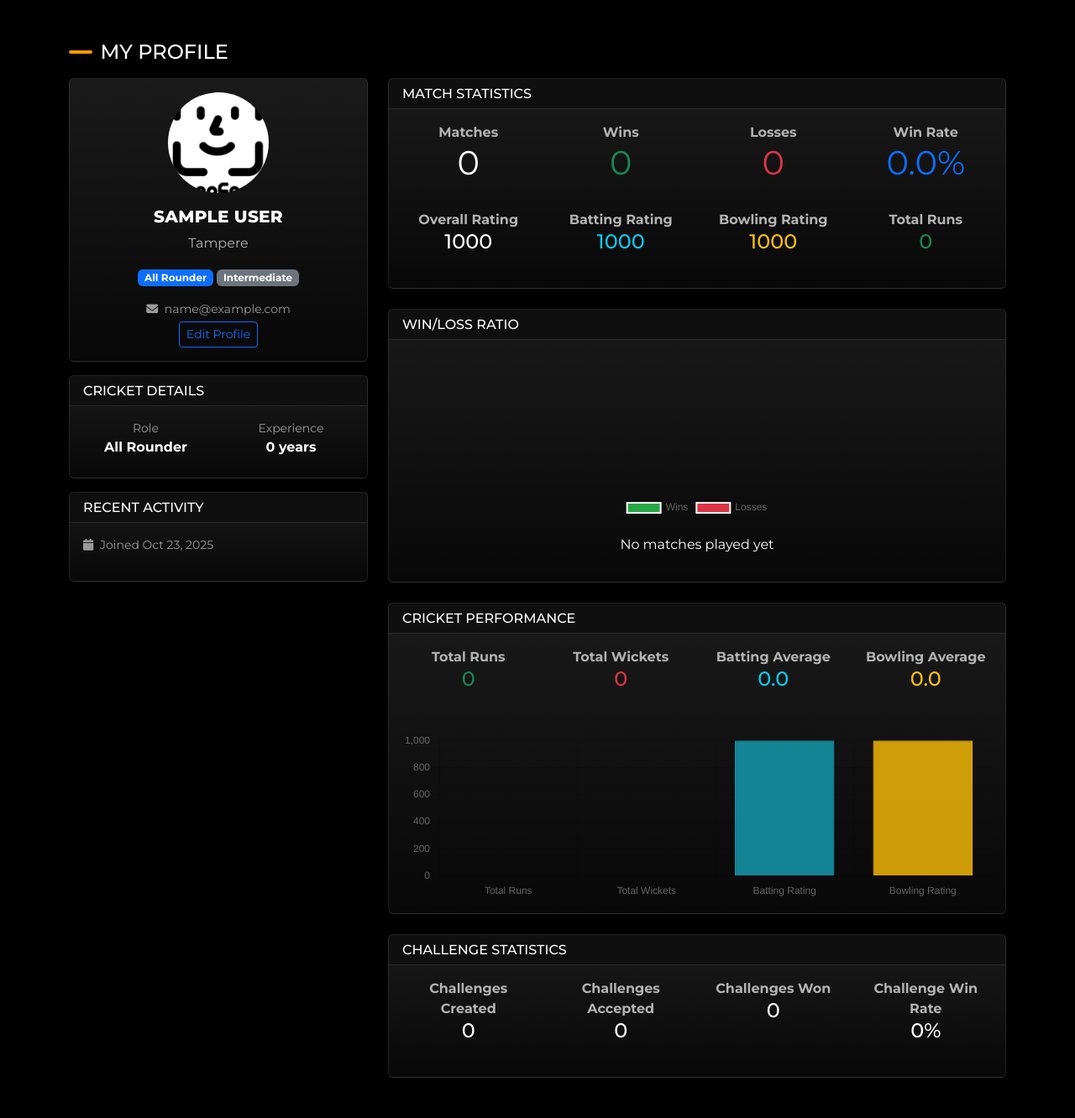
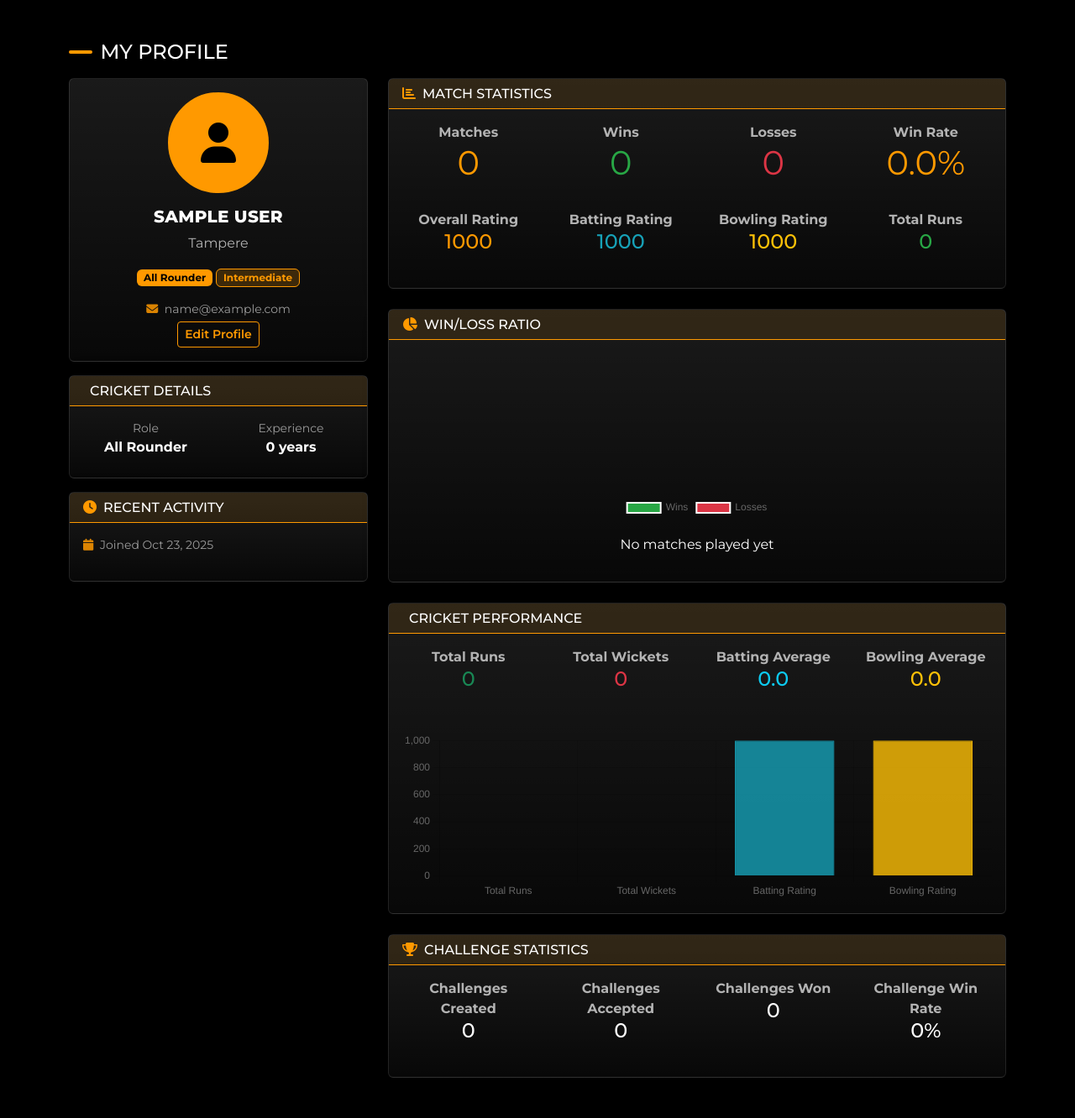
Before and after one commit to usmanjavaid227/SportsHub, a Django app: page /profile/ in a window 1280 px wide. Shown: the part 61-1393 px from the top of the page at 84% size. Run offline with Django 4.2, Linux system fonts and the light colour scheme; the visitor is signed in with stand-in values (Sample User, id 1); data comes from the database, SQL or seed files in the repository; data that the repository does not hold is empty.

Commit message:
Update profile pages with template styling and fix leaderboard links

```diff
--- a/templates/home.html
+++ b/templates/home.html
@@ -860,7 +860,7 @@
               <div class="d-flex align-items-center">
                 <div class="me-3">${avatarHtml}</div>
                 <div>
-                  <a href="/profiles/${player.id}/" class="link-light text-decoration-none fw-bold">${player.username}</a>
+                  <a href="/profile/${player.id}/" class="link-light text-decoration-none fw-bold">${player.username}</a>
                   ${countryHtml}
                 </div>
               </div>
--- a/templates/leaderboard.html
+++ b/templates/leaderboard.html
@@ -470,7 +470,7 @@ document.addEventListener('DOMContentLoaded', function() {
                     <div class="d-flex align-items-center">
                         <div class="me-3">${avatarHtml}</div>
                         <div>
-                            <a href="/profiles/${player.id}/" class="link-light text-decoration-none fw-bold">${player.username}</a>
+                            <a href="/profile/${player.id}/" class="link-light text-decoration-none fw-bold">${player.username}</a>
                             ${countryHtml}
                         </div>
                     </div>
--- a/templates/profile.html
+++ b/templates/profile.html
@@ -7,18 +7,20 @@
 <div class="row g-4">
   <!-- Profile Card -->
   <div class="col-12 col-lg-4">
-    <div class="card text-center">
+    <div class="card text-center profile-card">
       <div class="card-body">
         {% if user.avatar and user.avatar.url %}
-        <img src="{{ user.avatar.url }}" alt="Avatar" class="rounded-circle mb-3" style="width:120px;height:120px;object-fit:cover;">
+        <img src="{{ user.avatar.url }}" alt="Avatar" class="rounded-circle mb-3 profile-avatar" style="width:120px;height:120px;object-fit:cover; border: 3px solid var(--sh-orange);">
         {% else %}
-        <img src="{% static 'img/avatar-placeholder.png' %}" alt="Avatar" class="rounded-circle mb-3" style="width:120px;height:120px;object-fit:cover;">
+        <div class="rounded-circle mb-3 profile-avatar-placeholder" style="width:120px;height:120px;background: var(--sh-orange); color: #000; display: flex; align-items: center; justify-content: center; margin: 0 auto; border: 3px solid var(--sh-orange);">
+          <i class="fa-solid fa-user fa-3x"></i>
+        </div>
         {% endif %}
-        <h5 class="card-title">{{ user.get_full_name|default:user.username }}</h5>
+        <h5 class="card-title" style="color: var(--sh-white);">{{ user.get_full_name|default:user.username }}</h5>
         <p class="text-muted">{{ user.city }}</p>
         <div class="mb-3">
-          <span class="badge bg-primary">{{ user.get_role_display }}</span>
-          <span class="badge bg-secondary">{{ user.get_experience_level_display }}</span>
+          <span class="badge" style="background: var(--sh-orange); color: #000;">{{ user.get_role_display }}</span>
+          <span class="badge" style="background: rgba(255,153,0,0.2); color: var(--sh-orange); border: 1px solid var(--sh-orange);">{{ user.get_experience_level_display }}</span>
         </div>
         {% if user.bio %}
         <p class="small text-muted">{{ user.bio|truncatewords:20 }}</p>
@@ -28,47 +30,47 @@
         <div class="mt-3">
           {% if user.email %}
           <p class="small text-muted mb-1">
-            <i class="fa-solid fa-envelope me-1"></i>
+            <i class="fa-solid fa-envelope me-1" style="color: var(--sh-orange);"></i>
             {{ user.email }}
           </p>
           {% endif %}
           {% if user.phone %}
           <p class="small text-muted mb-1">
-            <i class="fa-solid fa-phone me-1"></i>
+            <i class="fa-solid fa-phone me-1" style="color: var(--sh-orange);"></i>
             {{ user.phone }}
           </p>
           {% endif %}
         </div>
 
-        <a href="{% url 'profile_edit' %}" class="btn btn-outline-primary btn-sm">Edit Profile</a>
+        <a href="{% url 'profile_edit' %}" class="btn btn-outline-tcc btn-sm">Edit Profile</a>
       </div>
     </div>
 
     <!-- Cricket Details -->
     <div class="card mt-3">
-      <div class="card-header">
-        <h6 class="mb-0">Cricket Details</h6>
+      <div class="card-header" style="background: rgba(255,153,0,0.1); border-bottom: 1px solid var(--sh-orange);">
+        <h6 class="mb-0" style="color: var(--sh-white);"><i class="fa-solid fa-cricket-bat-ball me-2" style="color: var(--sh-orange);"></i>Cricket Details</h6>
       </div>
       <div class="card-body">
         <div class="row text-center">
           <div class="col-6 mb-2">
             <div class="small text-muted">Role</div>
-            <div class="fw-bold">{{ user.get_role_display }}</div>
+            <div class="fw-bold" style="color: var(--sh-white);">{{ user.get_role_display }}</div>
           </div>
           <div class="col-6 mb-2">
             <div class="small text-muted">Experience</div>
-            <div class="fw-bold">{{ user.years_playing }} years</div>
+            <div class="fw-bold" style="color: var(--sh-white);">{{ user.years_playing }} years</div>
           </div>
           {% if user.preferred_batting_style %}
           <div class="col-6 mb-2">
             <div class="small text-muted">Batting</div>
-            <div class="fw-bold">{{ user.get_preferred_batting_style_display }}</div>
+            <div class="fw-bold" style="color: var(--sh-white);">{{ user.get_preferred_batting_style_display }}</div>
           </div>
           {% endif %}
           {% if user.preferred_bowling_style %}
           <div class="col-6 mb-2">
             <div class="small text-muted">Bowling</div>
-            <div class="fw-bold">{{ user.get_preferred_bowling_style_display }}</div>
+            <div class="fw-bold" style="color: var(--sh-white);">{{ user.get_preferred_bowling_style_display }}</div>
           </div>
           {% endif %}
         </div>
@@ -77,17 +79,17 @@
 
     <!-- Recent Activity -->
     <div class="card mt-3">
-      <div class="card-header">
-        <h6 class="mb-0">Recent Activity</h6>
+      <div class="card-header" style="background: rgba(255,153,0,0.1); border-bottom: 1px solid var(--sh-orange);">
+        <h6 class="mb-0" style="color: var(--sh-white);"><i class="fa-solid fa-clock me-2" style="color: var(--sh-orange);"></i>Recent Activity</h6>
       </div>
       <div class="card-body">
         <p class="small text-muted">
-          <i class="fa-solid fa-calendar me-1"></i>
+          <i class="fa-solid fa-calendar me-1" style="color: var(--sh-orange);"></i>
           Joined {{ user.date_joined|date:"M d, Y" }}
         </p>
         {% if user.last_login %}
         <p class="small text-muted">
-          <i class="fa-solid fa-clock me-1"></i>
+          <i class="fa-solid fa-clock me-1" style="color: var(--sh-orange);"></i>
           Last seen {{ user.last_login|timesince }} ago
         </p>
         {% endif %}
@@ -99,44 +101,44 @@
   <div class="col-12 col-lg-8">
     <!-- Basic Stats -->
     <div class="card mb-4">
-      <div class="card-header">
-        <h6 class="mb-0">Match Statistics</h6>
+      <div class="card-header" style="background: rgba(255,153,0,0.1); border-bottom: 1px solid var(--sh-orange);">
+        <h6 class="mb-0" style="color: var(--sh-white);"><i class="fa-solid fa-chart-bar me-2" style="color: var(--sh-orange);"></i>Match Statistics</h6>
       </div>
       <div class="card-body">
         <div class="row text-center">
           <div class="col-6 col-md-3 mb-3">
             <div class="fw-bold text-muted">Matches</div>
-            <div class="display-6">{{ user.profile.matches_played|default:0 }}</div>
+            <div class="display-6" style="color: var(--sh-orange);">{{ user.profile.matches_played|default:0 }}</div>
           </div>
           <div class="col-6 col-md-3 mb-3">
             <div class="fw-bold text-muted">Wins</div>
-            <div class="display-6 text-success">{{ user.profile.wins|default:0 }}</div>
+            <div class="display-6" style="color: #28a745;">{{ user.profile.wins|default:0 }}</div>
           </div>
           <div class="col-6 col-md-3 mb-3">
             <div class="fw-bold text-muted">Losses</div>
-            <div class="display-6 text-danger">{{ user.profile.losses|default:0 }}</div>
+            <div class="display-6" style="color: #dc3545;">{{ user.profile.losses|default:0 }}</div>
           </div>
           <div class="col-6 col-md-3 mb-3">
             <div class="fw-bold text-muted">Win Rate</div>
-            <div class="display-6 text-primary">{{ user.profile.get_win_rate|floatformat:1 }}%</div>
+            <div class="display-6" style="color: var(--sh-orange);">{{ user.profile.get_win_rate|floatformat:1 }}%</div>
           </div>
         </div>
         <div class="row text-center mt-3">
           <div class="col-6 col-md-3 mb-3">
             <div class="fw-bold text-muted">Overall Rating</div>
-            <div class="h4">{{ user.profile.rating|floatformat:0 }}</div>
+            <div class="h4" style="color: var(--sh-orange);">{{ user.profile.rating|floatformat:0 }}</div>
           </div>
           <div class="col-6 col-md-3 mb-3">
             <div class="fw-bold text-muted">Batting Rating</div>
-            <div class="h4 text-info">{{ user.profile.batting_rating|floatformat:0 }}</div>
+            <div class="h4" style="color: #17a2b8;">{{ user.profile.batting_rating|floatformat:0 }}</div>
           </div>
           <div class="col-6 col-md-3 mb-3">
             <div class="fw-bold text-muted">Bowling Rating</div>
-            <div class="h4 text-warning">{{ user.profile.bowling_rating|floatformat:0 }}</div>
+            <div class="h4" style="color: #ffc107;">{{ user.profile.bowling_rating|floatformat:0 }}</div>
           </div>
           <div class="col-6 col-md-3 mb-3">
             <div class="fw-bold text-muted">Total Runs</div>
-            <div class="h4 text-success">{{ user.profile.runs|default:0 }}</div>
+            <div class="h4" style="color: #28a745;">{{ user.profile.runs|default:0 }}</div>
           </div>
         </div>
       </div>
@@ -144,8 +146,8 @@
 
     <!-- Win/Loss Chart -->
     <div class="card mb-4">
-      <div class="card-header">
-        <h6 class="mb-0">Win/Loss Ratio</h6>
+      <div class="card-header" style="background: rgba(255,153,0,0.1); border-bottom: 1px solid var(--sh-orange);">
+        <h6 class="mb-0" style="color: var(--sh-white);"><i class="fa-solid fa-chart-pie me-2" style="color: var(--sh-orange);"></i>Win/Loss Ratio</h6>
       </div>
       <div class="card-body">
         <div style="height: 200px; width: 100%;">
@@ -170,8 +172,8 @@
 
     <!-- Cricket Performance Stats -->
     <div class="card mb-4">
-      <div class="card-header">
-        <h6 class="mb-0">Cricket Performance</h6>
+      <div class="card-header" style="background: rgba(255,153,0,0.1); border-bottom: 1px solid var(--sh-orange);">
+        <h6 class="mb-0" style="color: var(--sh-white);"><i class="fa-solid fa-cricket-bat-ball me-2" style="color: var(--sh-orange);"></i>Cricket Performance</h6>
       </div>
       <div class="card-body">
         <div class="row text-center">
@@ -203,8 +205,8 @@
     <!-- Recent Matches -->
     {% if recent_matches %}
     <div class="card mb-4">
-      <div class="card-header">
-        <h6 class="mb-0">Recent Matches</h6>
+      <div class="card-header" style="background: rgba(255,153,0,0.1); border-bottom: 1px solid var(--sh-orange);">
+        <h6 class="mb-0" style="color: var(--sh-white);"><i class="fa-solid fa-history me-2" style="color: var(--sh-orange);"></i>Recent Matches</h6>
       </div>
       <div class="card-body">
         <div class="table-responsive">
@@ -279,8 +281,8 @@
 
     <!-- Challenge History -->
     <div class="card">
-      <div class="card-header">
-        <h6 class="mb-0">Challenge Statistics</h6>
+      <div class="card-header" style="background: rgba(255,153,0,0.1); border-bottom: 1px solid var(--sh-orange);">
+        <h6 class="mb-0" style="color: var(--sh-white);"><i class="fa-solid fa-trophy me-2" style="color: var(--sh-orange);"></i>Challenge Statistics</h6>
       </div>
       <div class="card-body">
         <div class="row text-center">
```
Also changed, not shown: templates/profiles/public_profile.html (+58 -56 lines).
